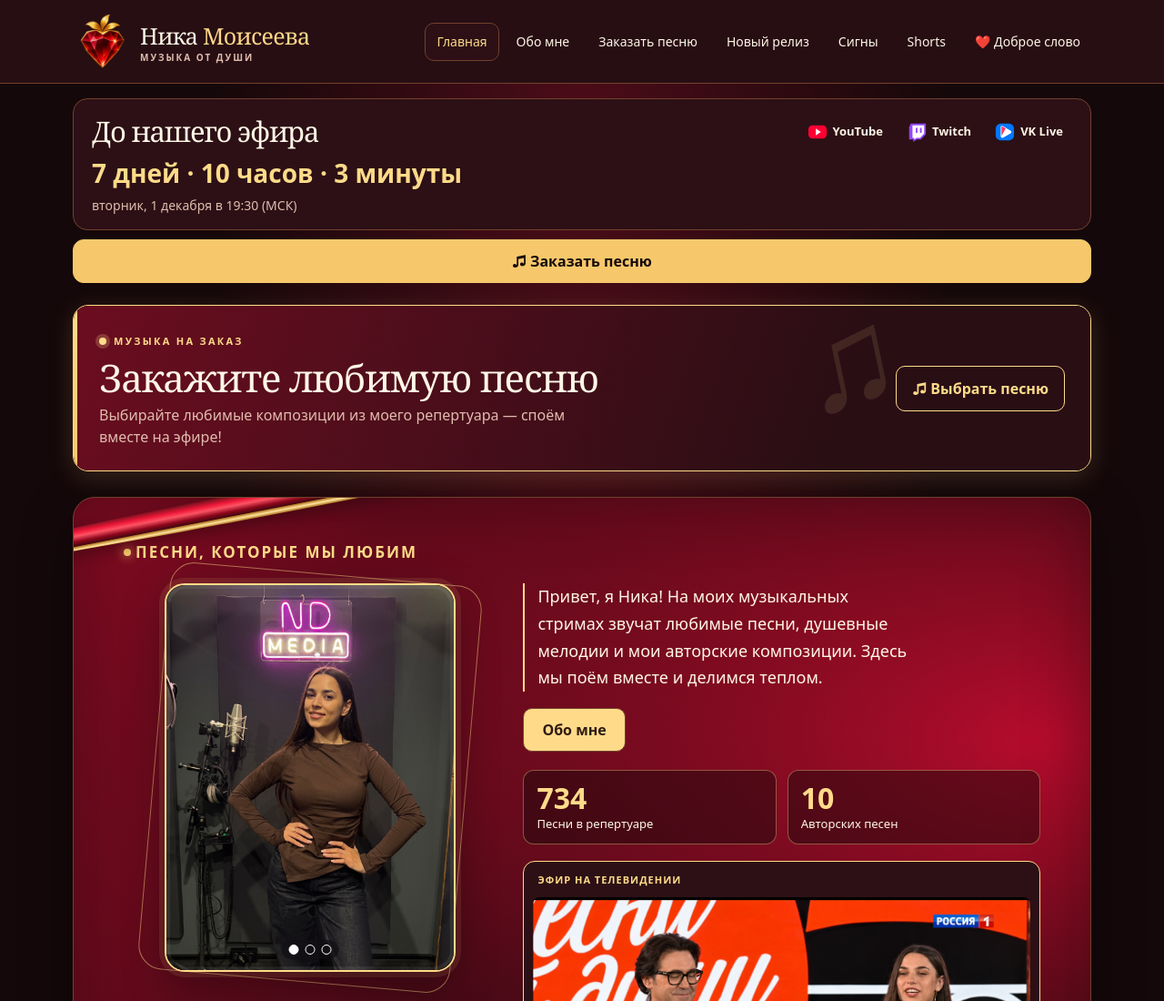
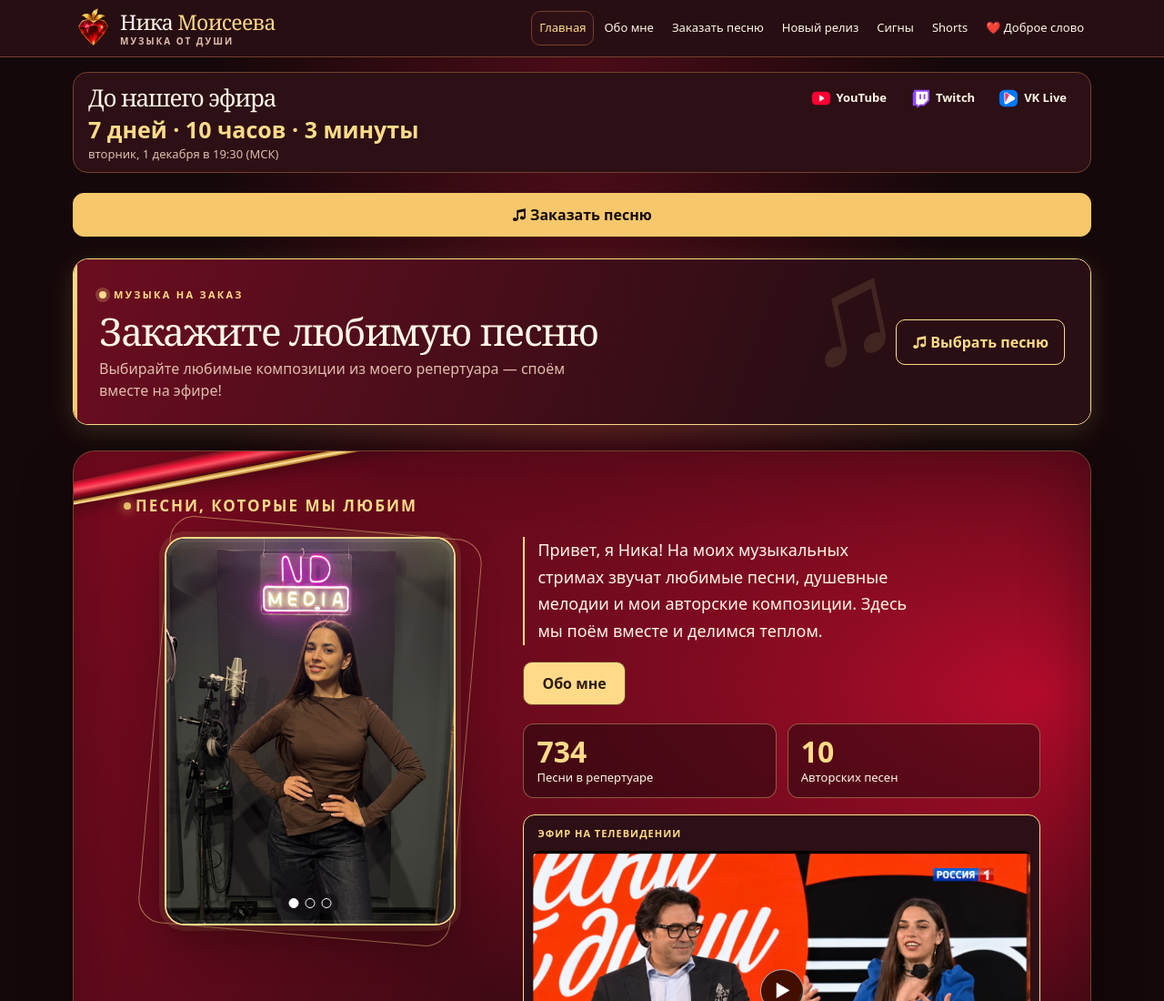
Before and after one commit to AiCheif/Clubnika, a plain HTML site: page index.html in a window 1280 px wide. Shown: the top 1100 px of the page at 91% size. Drawn offline with Linux system fonts and the light colour scheme.

Commit message:
Update index.html

```diff
--- a/index.html
+++ b/index.html
@@ -241,6 +241,8 @@ html.reload-top body{overflow-anchor:none}
 @media(max-width:740px){#my-music .original-shorts-button{width:100%}}
 .top .nav{display:flex;align-items:center;justify-content:space-between;gap:16px;padding:12px 0}.top .site-menu{margin-left:auto}.live-panel:first-child{display:block;margin:16px 0 0;padding:16px 20px}.live-heading{display:flex;align-items:center;justify-content:space-between;gap:10px}.live-heading h2{margin:0;min-width:0}.live-platforms{display:flex;flex-wrap:nowrap;gap:6px;align-items:center;flex-shrink:0}.live-panel .live-platforms .live-watch{border:0;background:transparent;box-shadow:none;min-height:40px;padding:5px 10px;font-size:13px;gap:6px}.live-panel .live-platforms .live-watch:hover{background:color-mix(in srgb,var(--text) 7%,transparent)}.live-platforms .platform-icon{width:22px;height:22px;flex-basis:22px}.live-panel:first-child .live-clock{margin:4px 0;font-size:clamp(20px,3vw,28px)}.order-quick-row{grid-template-columns:1fr;margin:10px 0 0}.hero-follow-actions{grid-template-columns:repeat(2,minmax(0,1fr));margin-top:12px}
 @media(max-width:740px){.live-panel:first-child{margin:12px 0 0;padding:12px 15px}.live-heading{gap:4px}.live-heading h2{font-size:clamp(19px,5vw,24px)}.live-platforms{gap:0}.live-panel .live-platforms .live-watch{position:relative;width:36px;min-height:44px;padding:0;flex:none}.live-platforms .platform-icon{width:23px;height:23px;flex-basis:23px}.live-platforms .live-watch span{position:absolute;width:1px;height:1px;overflow:hidden;clip-path:inset(50%);white-space:nowrap}.order-quick-row{grid-template-columns:1fr}.hero-follow-actions{grid-template-columns:repeat(2,minmax(0,1fr))}}
+.top .nav{min-height:62px;padding:7px 0;gap:10px}.top .brand{font-size:23px;padding-top:0;gap:8px}.top .brand .berry{width:44px;height:44px}.top .brand .berry svg{width:30px;height:30px}.top .brand small{margin-top:4px}.top .site-nav{gap:4px}.top .site-nav a,.top .site-nav a:first-child{min-height:36px;padding:6px 8px;font-size:13px}.live-panel:first-child{padding:10px 16px}.live-heading h2{font-size:clamp(21px,3vw,26px);line-height:1.15}.live-panel:first-child .live-clock{font-size:clamp(19px,2.8vw,25px);line-height:1.25;margin:1px 0 3px}.live-panel #live-date{font-size:13px;line-height:1.35}.live-panel .live-platforms .live-watch{min-height:36px}.order-quick-row{margin-top:22px}
+@media(max-width:740px){.top .nav{min-height:58px;padding:6px 0}.top .brand{font-size:20px}.top .brand .berry{width:40px;height:40px}.live-panel:first-child{padding:8px 12px}.live-heading h2{font-size:clamp(19px,5vw,23px)}.live-panel .live-platforms .live-watch{min-height:44px}.order-quick-row{margin-top:20px}}
 </style>
 <script>
 (()=>{const themes=['classic','berry','emerald','sapphire','light','noir','lavender','ocean','sunset','winter','scarlet','chocolate'];let theme='scarlet';try{const saved=localStorage.getItem('nika.catalog.theme');if(themes.includes(saved))theme=saved}catch{}document.documentElement.dataset.theme=theme;document.addEventListener('DOMContentLoaded',()=>{const picker=document.getElementById('theme-picker');picker.value=theme;picker.addEventListener('change',()=>{if(!themes.includes(picker.value))return;document.documentElement.dataset.theme=picker.value;try{localStorage.setItem('nika.catalog.theme',picker.value)}catch{}})})})();
```
